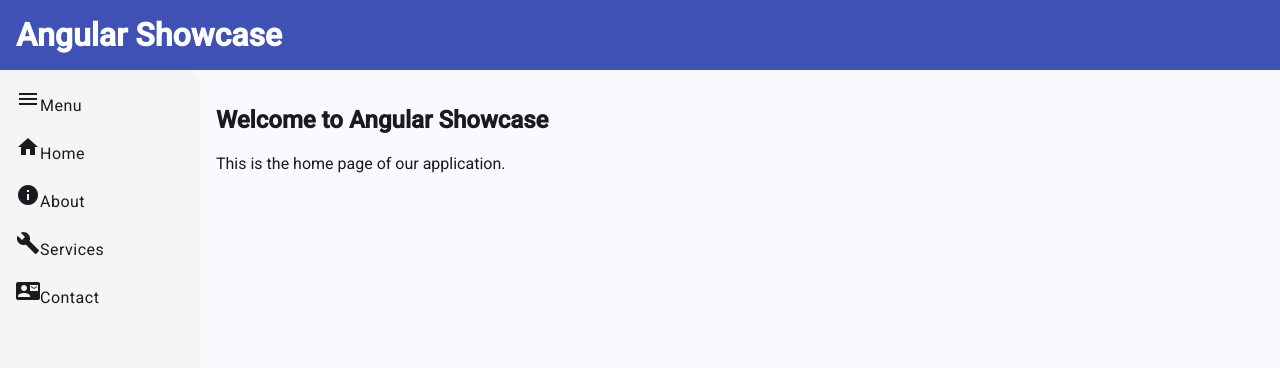
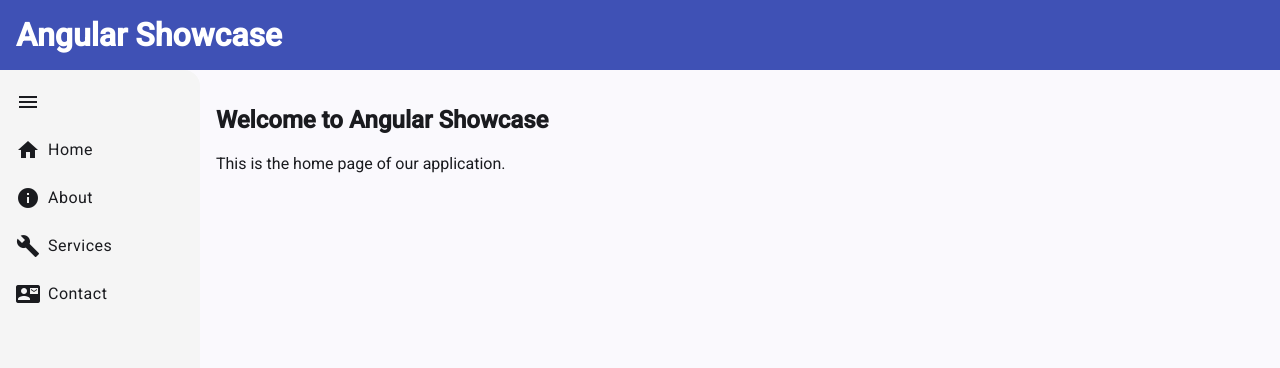
Before and after one commit to mwmrs/angular-showcase, an Angular app: page /home in a window 1280 px wide. Shown: the top 368 px of the page. Built offline with nearby package versions, Linux system fonts and the light colour scheme.

Commit message:
improved menu styling

```diff
--- a/src/app/app.component.html
+++ b/src/app/app.component.html
@@ -9,7 +9,7 @@
         <mat-nav-list>
           <a mat-list-item (click)="toggleMenu()">
             <mat-icon>menu</mat-icon>
-            <span *ngIf="isMenuOpen">Menu</span>
+            <span *ngIf="isMenuOpen"></span>
           </a>
           <a mat-list-item routerLink="/home">
             <mat-icon>home</mat-icon>
--- a/src/app/app.component.scss
+++ b/src/app/app.component.scss
@@ -13,6 +13,17 @@ header {
   h1 {
     margin: 0;
   }
+}
+
+main {
+  padding: 1rem;
+}
+
+footer {
+  background-color: #f5f5f5;
+  color: #333;
+  text-align: center;
+  padding: 1rem;
 }
 
 .content-wrapper {
@@ -33,7 +44,7 @@ mat-sidenav {
   &.mini-sidenav {
     width: 60px;
 
-    .mat-list-item {
+    .mat-mdc-list-item {
       justify-content: center;
     }
   }
@@ -49,23 +60,34 @@ mat-sidenav-content {
   margin-left: 60px !important; // Margin when menu is collapsed
 }
 
-.mat-list-item {
-  display: flex;
-  align-items: center;
-  padding: 8px 16px;
+mat-nav-list {
+  a.mat-mdc-list-item {
+    height: 48px;
+    padding: 0 16px;
+    display: flex;
+    align-items: center;
 
-  mat-icon {
-    margin-right: 16px;
+    ::ng-deep .mdc-list-item__content {
+      display: flex;
+      align-items: center;
+      flex: 1;
+    }
+
+    .mdc-list-item__start {
+      display: flex;
+      align-items: center;
+      margin-right: 16px;
+    }
+
+    mat-icon {
+      display: inline-flex;
+      vertical-align: middle;
+      margin-right: 8px;
+    }
+
+    span {
+      display: inline-flex;
+      vertical-align: middle;
+    }
   }
 }
-
-main {
-  padding: 1rem;
-}
-
-footer {
-  background-color: #f5f5f5;
-  color: #333;
-  text-align: center;
-  padding: 1rem;
-}
```
